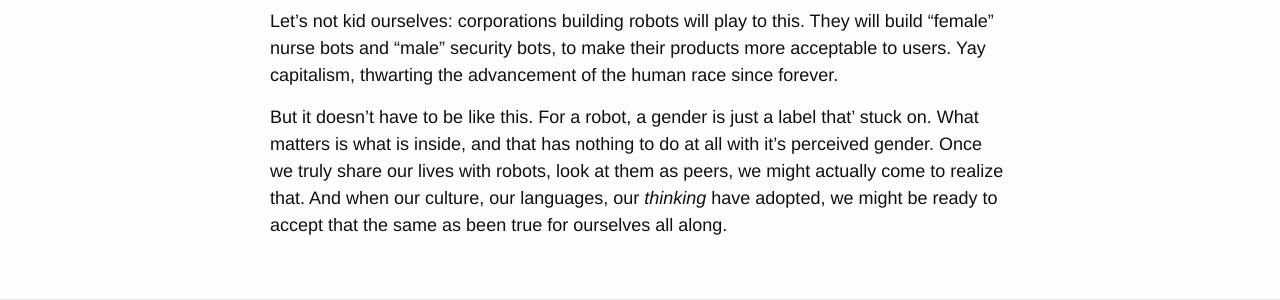
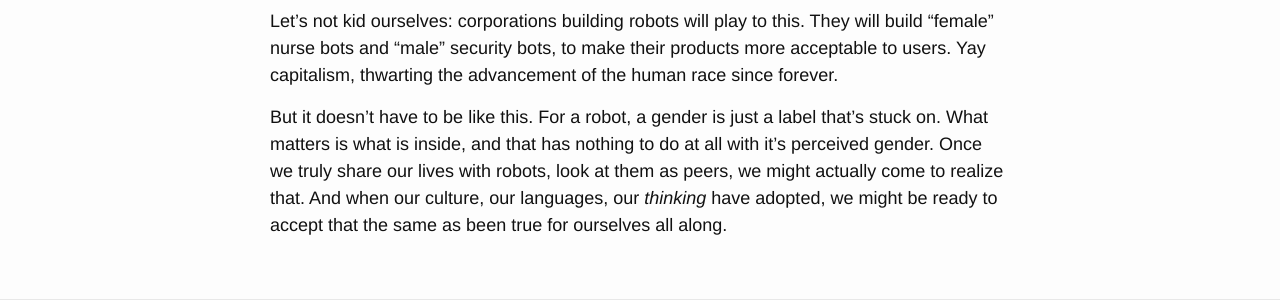
Before and after one commit to acdpnk/chrifpa.github.io, a Jekyll site: the page built from _posts/2014-11-04-were-sexist-toward-robots.md, in a window 1280 px wide. Shown: the part 487-787 px from the top of the page. Built offline with Jekyll 4.4.1, drawn with Linux system fonts in a browser that asks for light colours.

```diff
--- a/_posts/2014-11-04-were-sexist-toward-robots.md
+++ b/_posts/2014-11-04-were-sexist-toward-robots.md
@@ -11,4 +11,4 @@ external_url: http://motherboard.vice.com/read/were-sexist-toward-robots
 
 Let's not kid ourselves: corporations building robots will play to this. They will build "female" nurse bots and "male" security bots, to make their products more acceptable to users. Yay capitalism, thwarting the advancement of the human race since forever.
 
-But it doesn't have to be like this. For a robot, a gender is just a label that' stuck on. What matters is what is inside, and that has nothing to do at all with it's perceived gender. Once we truly share our lives with robots, look at them as peers, we might actually come to realize that. And when our culture, our languages, our *thinking* have adopted, we might be ready to accept that the same as been true for ourselves all along.
+But it doesn't have to be like this. For a robot, a gender is just a label that's stuck on. What matters is what is inside, and that has nothing to do at all with it's perceived gender. Once we truly share our lives with robots, look at them as peers, we might actually come to realize that. And when our culture, our languages, our *thinking* have adopted, we might be ready to accept that the same as been true for ourselves all along.
```
